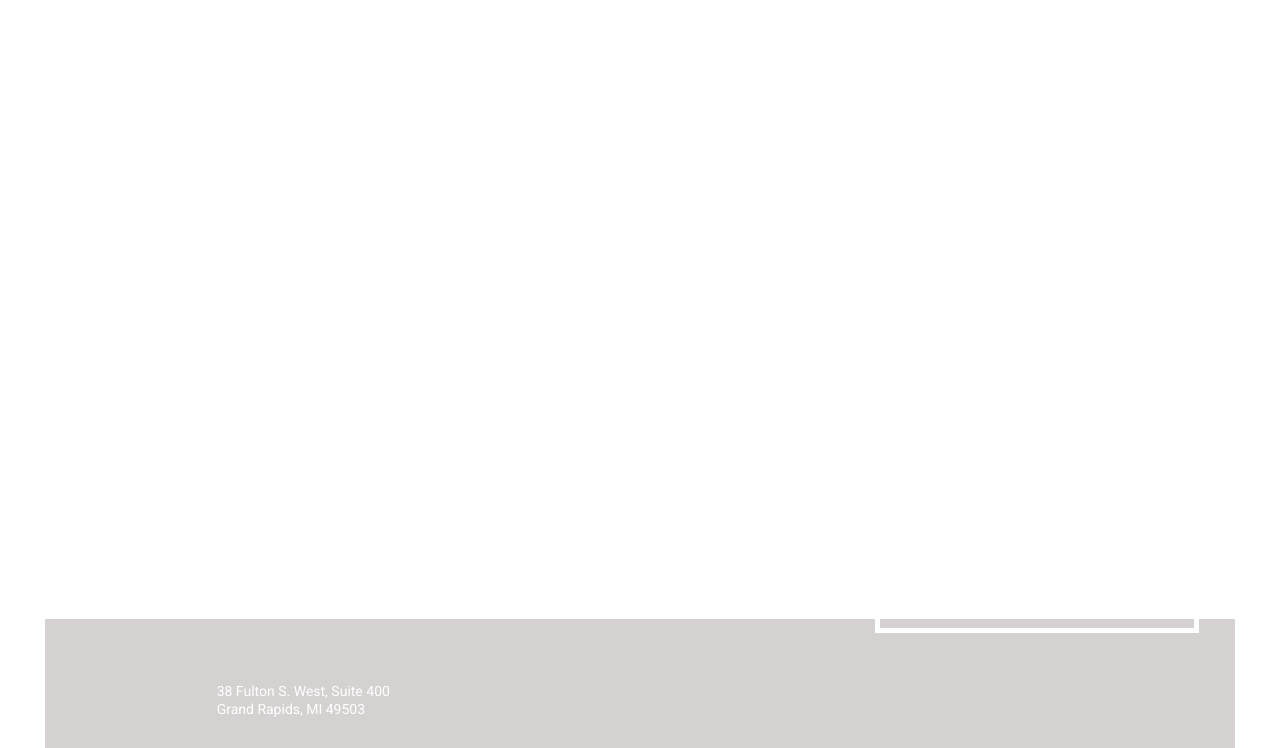
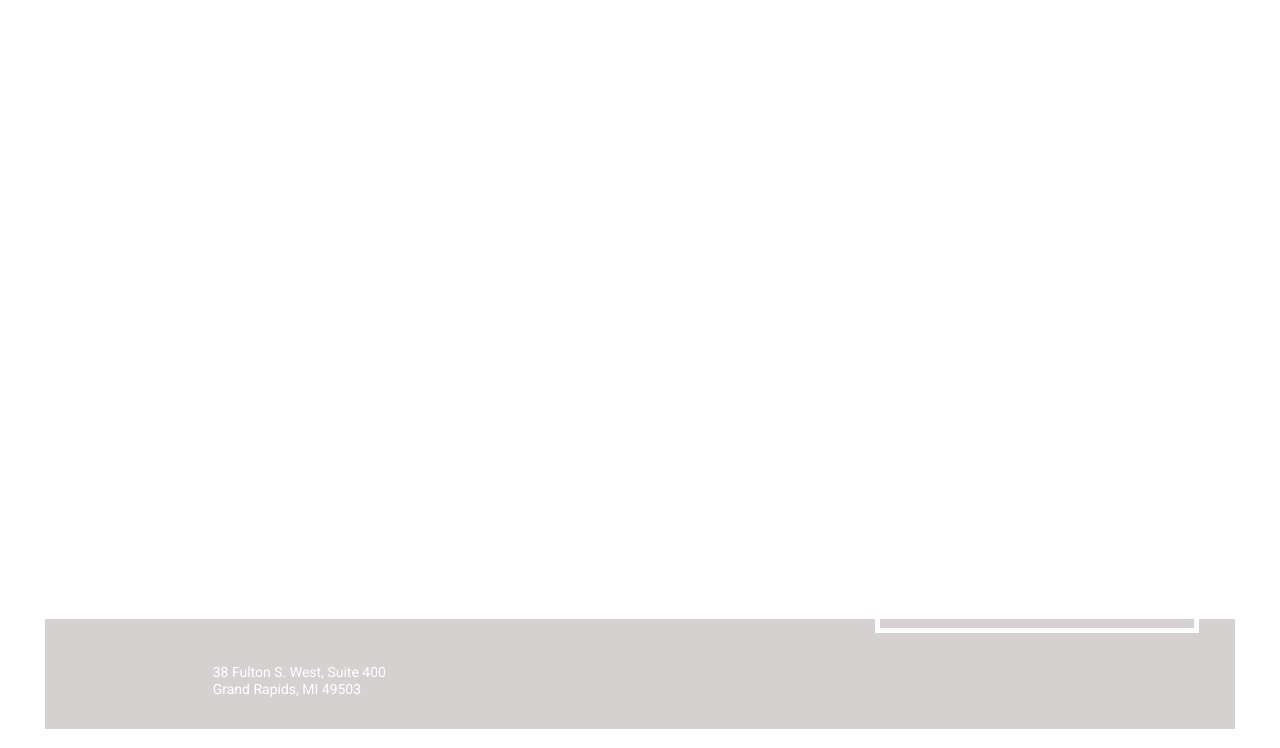
Before and after one commit to katedunn8-zz/mw-2017, a website: page index.html in a window 1280 px wide. Shown: the part 4007-4755 px from the top of the page. Drawn offline with Linux system fonts and the light colour scheme.

Commit message:
Footer logo and address change

```diff
--- a/src/scss/partials/_footer.scss
+++ b/src/scss/partials/_footer.scss
@@ -1,5 +1,6 @@
 .class-details {
   padding:140px 3% 90px;
+
   p {
     font-size:2rem;
     margin-bottom: 0em;
@@ -41,7 +42,7 @@ footer {
 
 .footer-bottom {
   background-color: rgba(54, 25, 25, .2);
-  padding:30px 3%;
+  padding:20px 3% 30px;
 }
 
 p.footer-logo {
@@ -53,13 +54,14 @@ p.footer-logo {
   text-indent:-9999px;
   background-size: contain;
   background-repeat:no-repeat;
-  display:inline-block;
+  float:left;
   margin:0;
 }
 
 p.address {
   font-size:.875rem;
   line-height:1.25;
-  margin:0 0 0 30px;
+  margin:0;
+  padding:25px 0 0 30px;
   display:inline-block;
 }
```
Also changed, not shown: assets/css/style.css.
